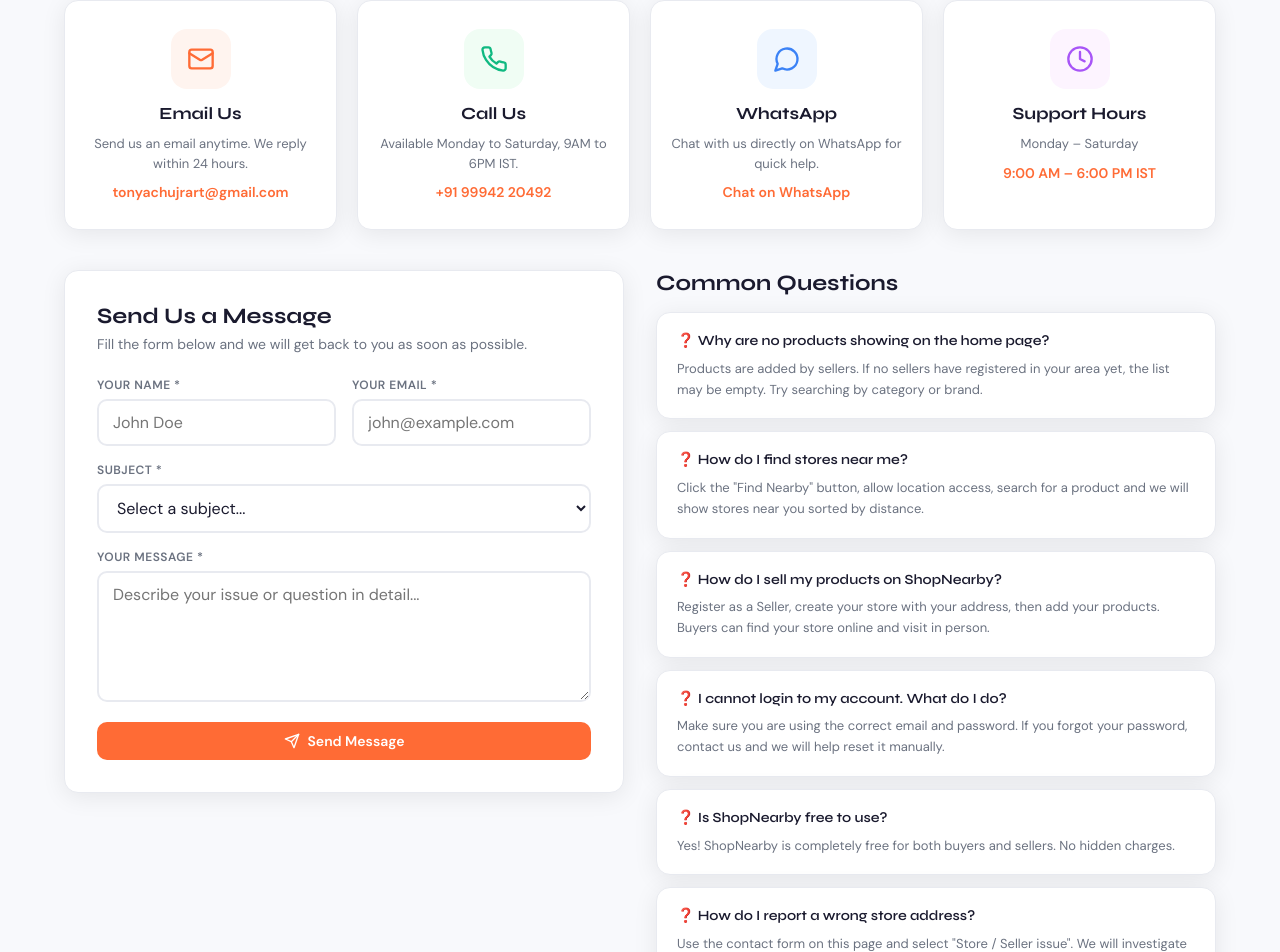
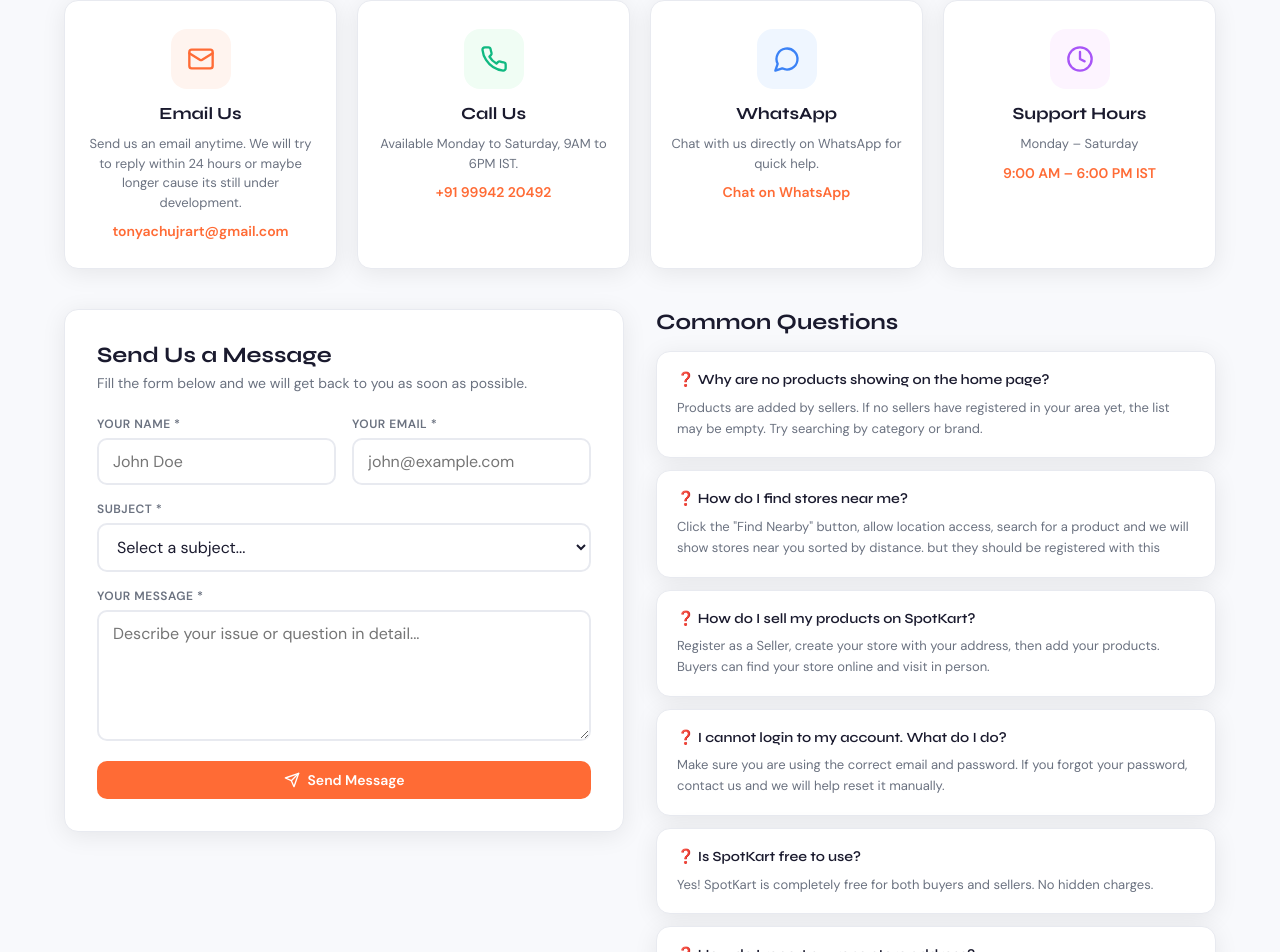
Before and after one commit to TonyAchuJr/shopnearby-frontend, a React (Vite) app: page /contact in a window 1280 px wide. Shown: the part 338-1290 px from the top of the page. Built offline with nearby package versions, Linux system fonts and the light colour scheme; no server answers.

Commit message:
Modify contact details and service name
Updated contact information and references from 'ShopNearby' to 'SpotKart'.

```diff
--- a/src/pages/Contact.jsx
+++ b/src/pages/Contact.jsx
@@ -38,7 +38,7 @@
               <Mail size={28} color="#FF6B35" />
             </div>
             <h3>Email Us</h3>
-            <p>Send us an email anytime. We reply within 24 hours.</p>
+            <p>Send us an email anytime. We will try to reply within 24 hours or maybe longer cause its still under development.</p>
             <a href="mailto:tonyachujrart@gmail.com" className="contact-link">
               tonyachujrart@gmail.com
             </a>
@@ -62,7 +62,7 @@
             <h3>WhatsApp</h3>
             <p>Chat with us directly on WhatsApp for quick help.</p>
             <a
-              href="https://wa.me/919994220492?text=Hi, I need help with ShopNearby"
+              href="https://wa.me/919994220492?text=Hi, I need help with SpotKart"
               target="_blank"
               rel="noopener noreferrer"
               className="contact-link"
@@ -167,10 +167,10 @@
                 },
                 {
                   q: 'How do I find stores near me?',
-                  a: 'Click the "Find Nearby" button, allow location access, search for a product and we will show stores near you sorted by distance.'
+                  a: 'Click the "Find Nearby" button, allow location access, search for a product and we will show stores near you sorted by distance. but they should be registered with this'
                 },
                 {
-                  q: 'How do I sell my products on ShopNearby?',
+                  q: 'How do I sell my products on SpotKart?',
                   a: 'Register as a Seller, create your store with your address, then add your products. Buyers can find your store online and visit in person.'
                 },
                 {
@@ -178,8 +178,8 @@
                   a: 'Make sure you are using the correct email and password. If you forgot your password, contact us and we will help reset it manually.'
                 },
                 {
-                  q: 'Is ShopNearby free to use?',
-                  a: 'Yes! ShopNearby is completely free for both buyers and sellers. No hidden charges.'
+                  q: 'Is SpotKart free to use?',
+                  a: 'Yes! SpotKart is completely free for both buyers and sellers. No hidden charges.'
                 },
                 {
                   q: 'How do I report a wrong store address?',
@@ -203,10 +203,10 @@
             <p>Our support team is available 6 days a week to assist you.</p>
           </div>
           <div className="banner-actions">
-            <a href="mailto:tonyachujrart@gmail.com" className="btn btn-primary">
+            <a href="mailto:tonyachujrart@gmail.com.com" className="btn btn-primary">
               <Mail size={16} /> Email Support
             </a>
-            <a href="https://wa.me/919994220492?text=Hi, I need help with ShopNearby" target="_blank" rel="noopener noreferrer" className="btn btn-secondary">
+            <a href="https://wa.me/919994220492?text=Hi, I need help with SpotKart" target="_blank" rel="noopener noreferrer" className="btn btn-secondary">
               <MessageCircle size={16} /> WhatsApp Us
             </a>
           </div>
```
